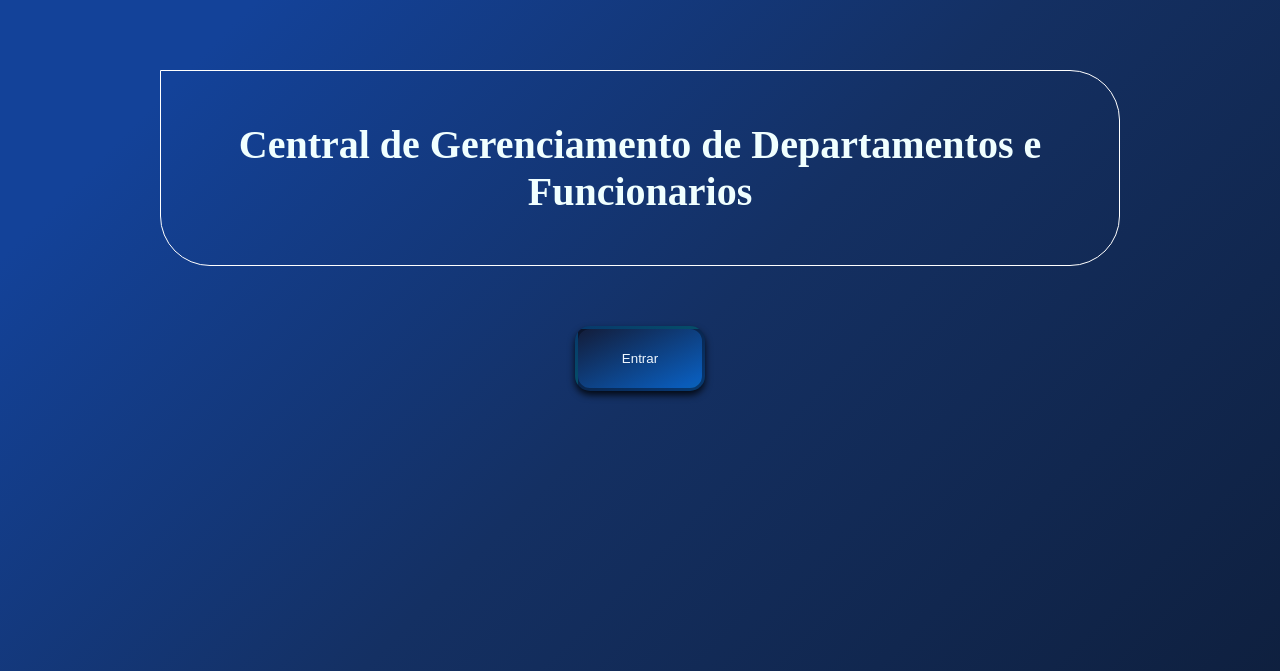
After one commit to MarquesThiago/web_py, a Django app: template mysiteapp/templates/index.html in a window 1280 px wide. The commit adds this page. Shown: the top 671 px of the page. Run offline with Django 3.2, Linux system fonts and the light colour scheme; the template is opened without the code that fills it, so the values that code supplies are empty.

Commit message:
New Improvements
improved interface, adding more elements to the template and creating a more beautiful and interactive layout

```diff
--- a/mysiteapp/static/css/estilo.css
+++ b/mysiteapp/static/css/estilo.css
@@ -1,7 +1,13 @@
-* {
+body{
     margin: auto;
+    padding: 40px;
+    background-color: cornflowerblue;
+    height: 100%;
+    background-image: linear-gradient(to bottom right, rgb(19, 66, 153) 10%,rgb(20, 48, 99) 40%, rgb(11, 21, 39) 100%);
+    background-size: 100% 300%;
 }
 
-body {
-    margin-top: 150px;
+.principal{
+    margin-top: 30px;
+
 }
--- /dev/null
+++ b/mysiteapp/static/css/index.css
@@ -0,0 +1,47 @@
+*{
+    margin: auto;
+}
+
+
+.container{
+    width: 80%;
+    height: 100%;
+    margin: auto;
+    display: flex;
+    flex-direction: column;
+    flex-wrap: wrap;
+
+}
+
+.container > .content_title {
+    width: 100%;
+
+}
+
+.container  h1 {
+    font-size: 40px;
+    color: azure;
+    text-align: center;
+    border: 1px solid white;
+    border-top-right-radius: 50px;
+    border-bottom-left-radius: 50px;
+    border-bottom-right-radius: 50px;
+    padding: 50px 60px;
+}
+
+button{
+    width: 130px;
+    height: 65px;
+    margin-top: 60px;
+    border-radius: 15px;
+    color: aliceblue;
+    background-color: blue;
+    background-image: linear-gradient(to top left , rgb(2, 164, 170) 10%,rgb(10, 91, 184), rgb(19, 29, 58));
+    background-size: 200% 200%;
+    box-shadow: 0px 4px 7px rgba(0, 0, 0, 0.815);
+    border: 3px solid rgba(6, 11, 26, 0.473) ;
+    outline: none;
+}
+button:hover{
+    outline: none;
+}
--- /dev/null
+++ b/mysiteapp/static/js/index.js
@@ -0,0 +1,3 @@
+function entry (){
+
+}
--- a/mysiteapp/templates/base.html
+++ b/mysiteapp/templates/base.html
@@ -4,12 +4,14 @@
 <head>
     <meta charset="UTF-8">
     <meta name="viewport" content="width=device-width, initial-scale=1.0">
-    <link rel = "stylesheet" href = {% static 'css/estilo.css' %}/>
+    <link rel = "stylesheet" type = "text/css" href = "{% static 'css/estilo.css' %}"/>
     <title>{{pagine}}</title>
 </head>
-<body>
-    {% block conteudo %}
+<body style = "background-image: linear-gradient(to bottom right, rgb(19, 66, 153) 10%,rgb(20, 48, 99) 40%, rgb(11, 21, 39) 100%);">
+    <div class ="principal">
+        {% block conteudo %}
 
-    {% endblock %}
+        {% endblock %}
+    </div>
 </body>
 </html>
--- /dev/null
+++ b/mysiteapp/templates/index.html
@@ -0,0 +1,12 @@
+{% extends 'base.html' %}
+{% load static %}
+
+{% block conteudo %}
+<link rel = "stylesheet" type = "text/css" href = "{% static "css/index.css"%}">
+<div class = "container">
+    <div class = "content-title">
+        <h1>Central de Gerenciamento de Departamentos e Funcionarios</h1>
+    </div>
+<a href = {% url 'list' %}><button> Entrar</button> </a>
+</div>
+{% endblock conteudo %}
--- /dev/null
+++ b/mysiteapp/templates/new_depth.html
@@ -0,0 +1,6 @@
+{% extends 'base.html' %}
+{% load static %}
+{% block "conteudo" %}
+<link rel ="stylesheet" type = "text/css" href = "{% static "css/new_depth.css"%}">
+<button type = "submit">Adicionar Funcionario </button>
+{% endblock  %}
--- /dev/null
+++ b/mysiteapp/templates/new_funcionary.html
@@ -0,0 +1,6 @@
+{% extends 'base.html' %}
+{% load static %}
+{% block "conteudo" %}
+<link rel ="stylesheet" type = "text/css" href = "{% static "css/new_fucnionary.css"%}">
+<button type = "submit">Adicionar Funcionario </button>
+{% endblock  %}
--- a/mysiteapp/urls.py
+++ b/mysiteapp/urls.py
@@ -4,7 +4,7 @@ from . import views
 
 urlpatterns = [
     path('', views.index, name= 'index'),
-    path('filter/<int:pk>', views.Filter.as_view(), name= 'filter'),
-    path('list', views.ListDeph.as_view(), name= 'list')
-
+    path('filter/<int:pk>', views.filter, name= 'filter'),
+    path('list', views.ListDeph.as_view(), name= 'list'),
+    path("depth/new", views.new_depth, name="new_depth")
 ]
```
Also changed, not shown: mysiteapp/static/css/departamento.css (added, +87 -0 lines), mysiteapp/templates/departamento.html (+8 -1 lines), mysiteapp/templates/filter_depth.html (+9 -4 lines), mysiteapp/views.py (+38 -18 lines), mysiteapp/model/Departamento.py (line endings or trailing spaces), mysiteapp/static/css/new_fucnionary.css (added).
